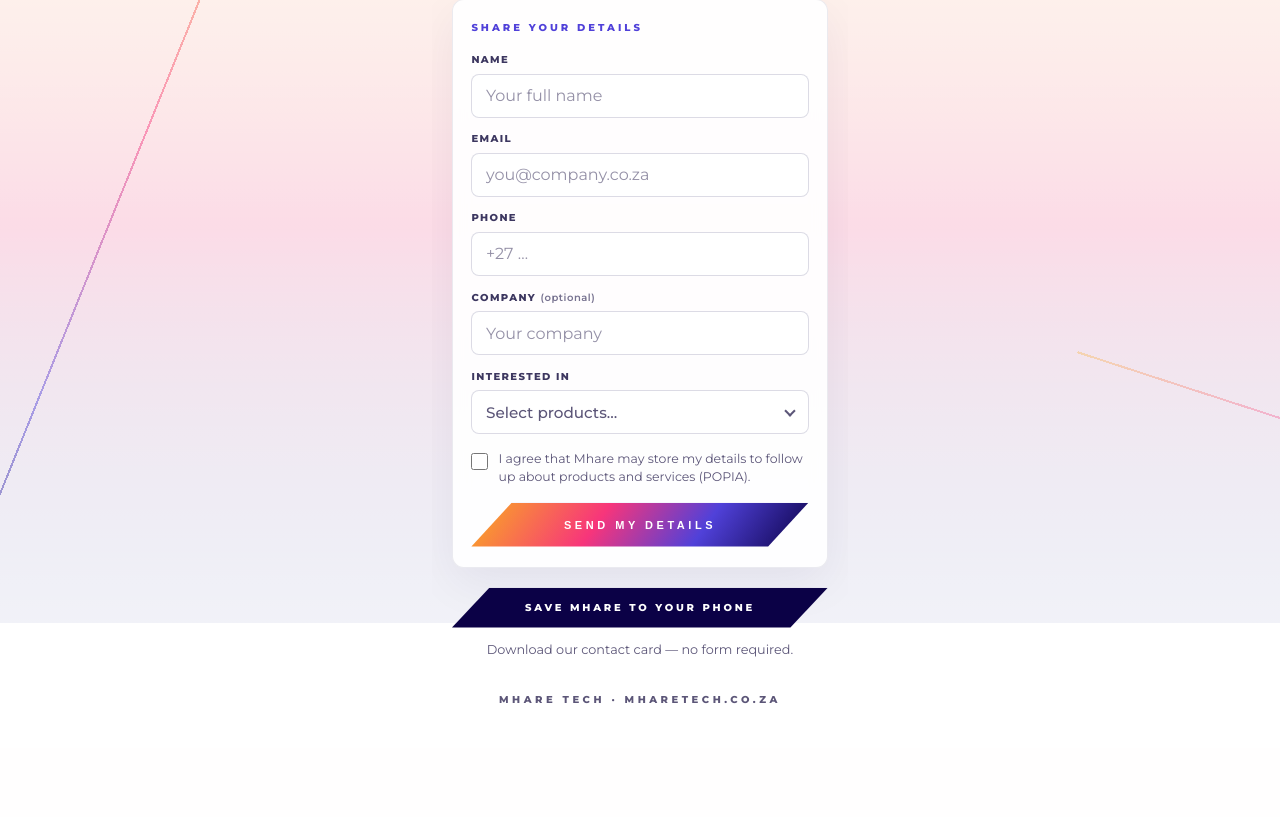
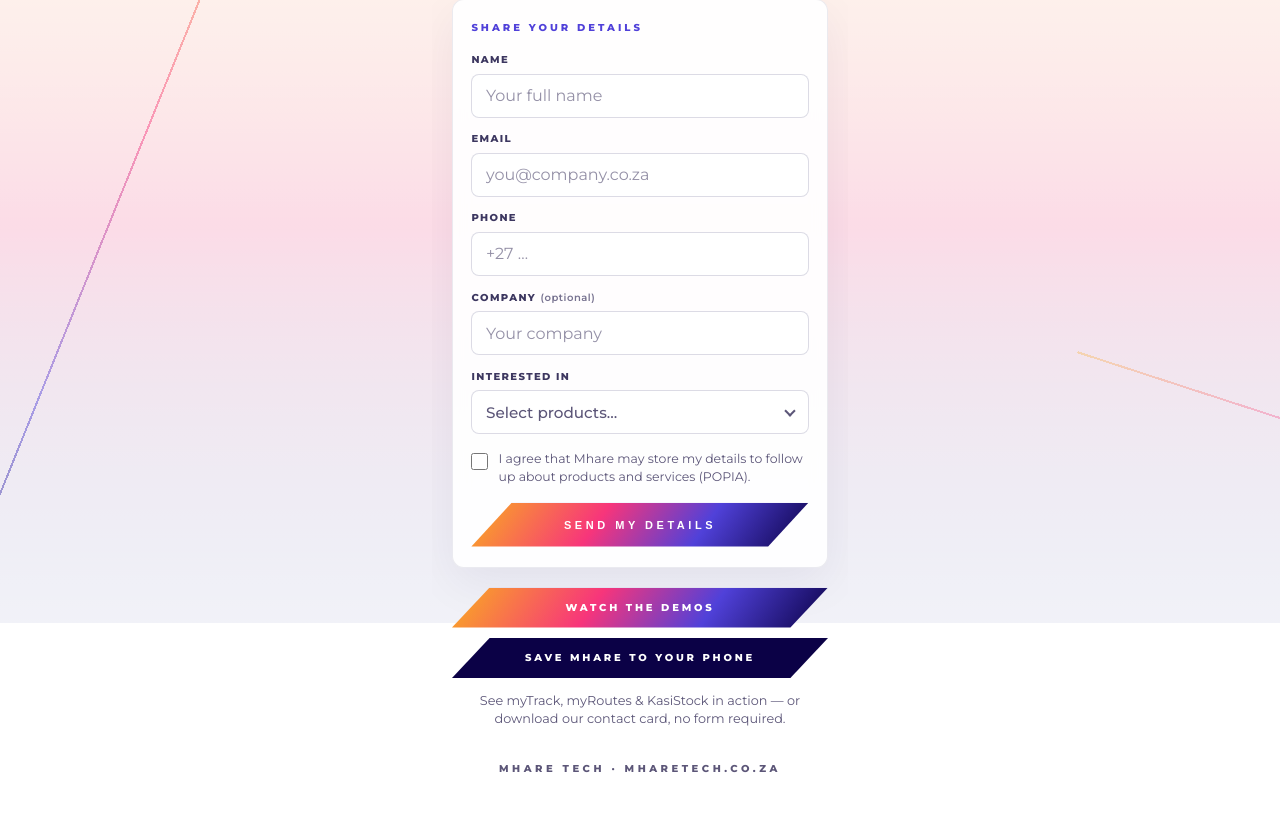
Before and after one commit to MhareConsulting/mharetech, a Django app: template templates/expo_connect.html in a window 1280 px wide. Shown: the part 177-994 px from the top of the page. Before the commit the page ends 881 px from the top, so only its background shows below. Run offline with Django 4.2, Linux system fonts and the light colour scheme; the template is opened without the code that fills it, so the values that code supplies are empty.

Commit message:
Expo: add "Watch the demos" link to /22onsloane on connect page
Adds the booth demo loop link to both the form and thanks states of the expo connect page, reusing the existing secondary button row.

Co-Authored-By: Claude Opus 4.8 <noreply@anthropic.com>

```diff
--- a/templates/expo_connect.html
+++ b/templates/expo_connect.html
@@ -25,6 +25,7 @@
       <h1>Thank you</h1>
       <p>We have your details and will follow up after {{ event_name }}.</p>
       <div class="expo-btn-row">
+        <a class="btn-gradient" href="{% url 'sloane_loop' %}">Watch the demos</a>
         <a class="btn-gradient btn-solid-dark" href="{% url 'expo_vcard' %}">Save Mhare to your phone</a>
       </div>
       <p class="expo-hint expo-hint--center">{{ event_name }} · {{ event_date }}</p>
@@ -118,9 +119,10 @@
     </div>
 
     <div class="expo-btn-row">
+      <a class="btn-gradient" href="{% url 'sloane_loop' %}">Watch the demos</a>
       <a class="btn-gradient btn-solid-dark expo-vcard-link" href="{% url 'expo_vcard' %}">Save Mhare to your phone</a>
     </div>
-    <p class="expo-hint expo-hint--center">Download our contact card — no form required.</p>
+    <p class="expo-hint expo-hint--center">See myTrack, myRoutes &amp; KasiStock in action — or download our contact card, no form required.</p>
     {% endif %}
 
     <p class="expo-footer-note">Mhare Tech · mharetech.co.za</p>
```
